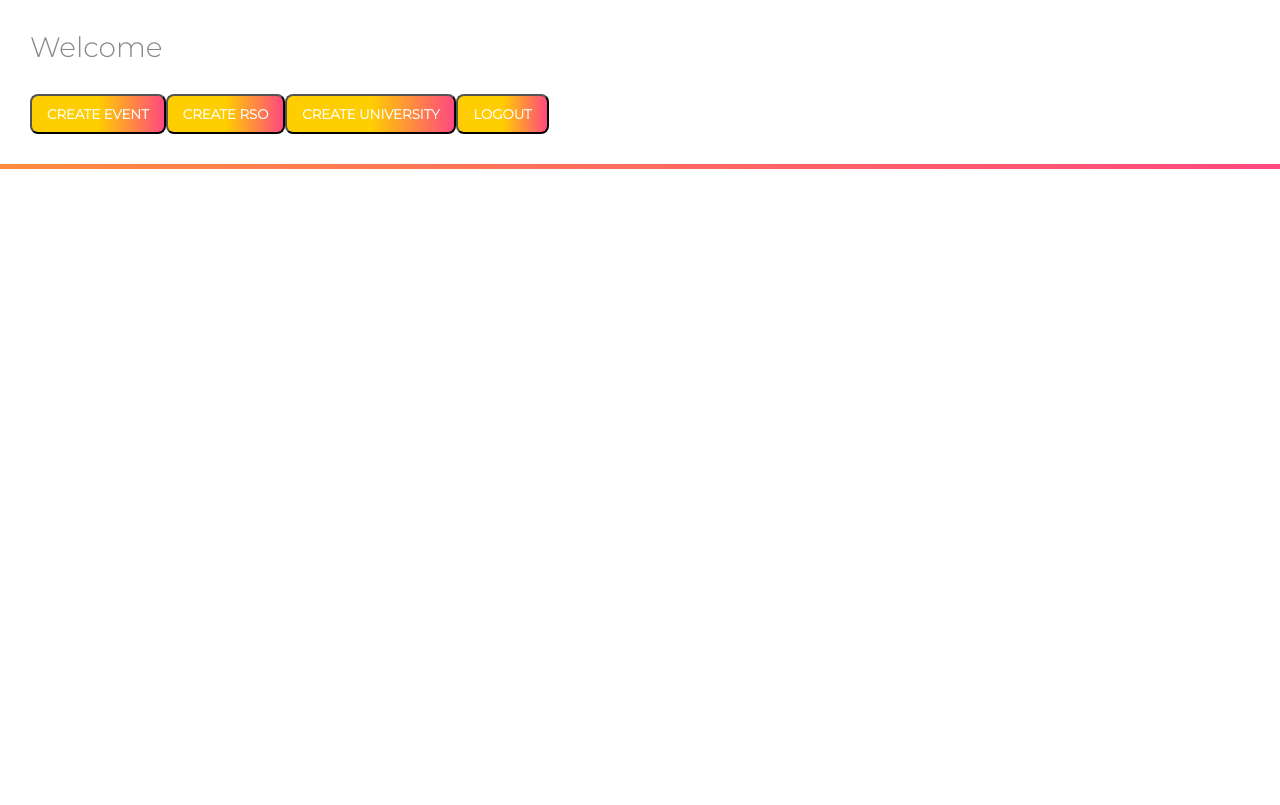
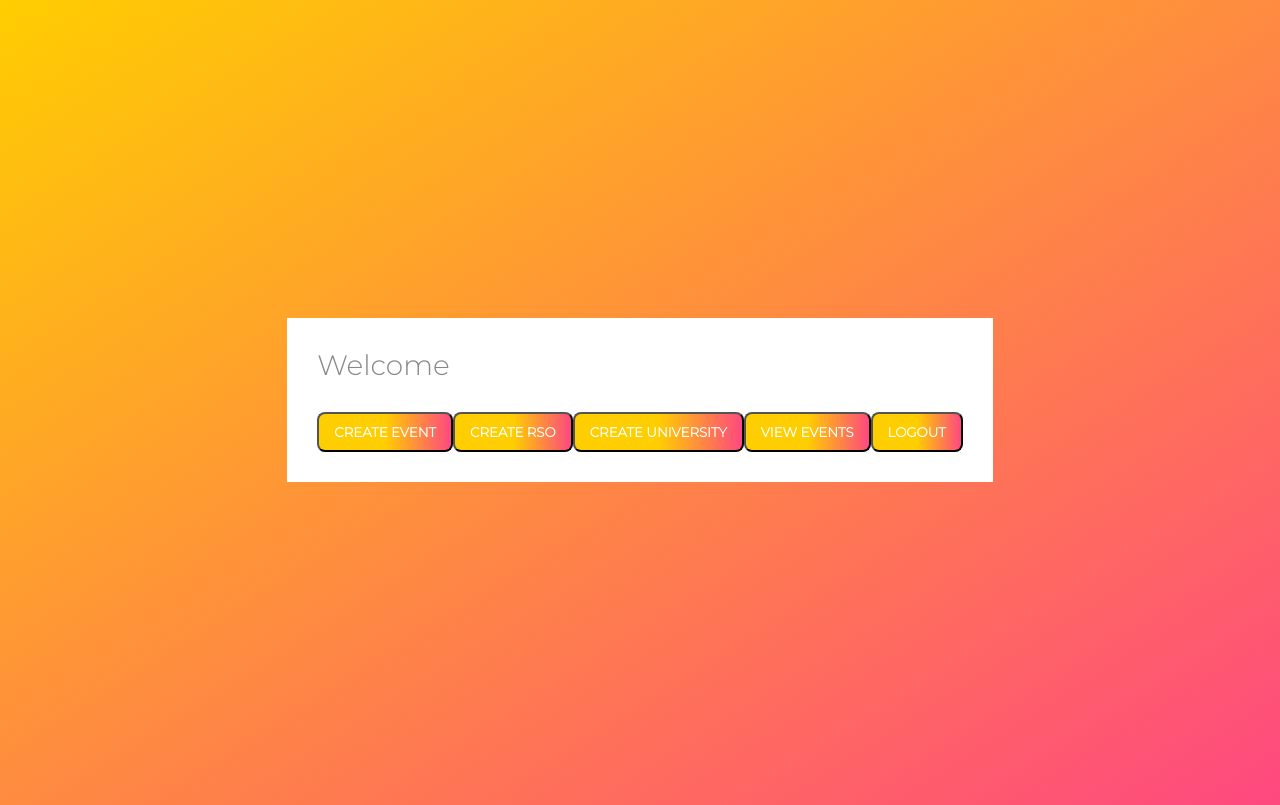
Before and after one commit to SirCamyCamCam/COP4710-Project, a React (Create React App) app in the folder client/: page /mainPage in a window 1280 px wide. Built offline with nearby package versions, Linux system fonts and the light colour scheme.

Commit message:
Added a ViewEvents page only accessible to Students

```diff
--- a/client/src/components/MainPage.js
+++ b/client/src/components/MainPage.js
@@ -43,6 +43,15 @@
         }
     }
 
+    const viewEvents = () => {
+        if (sessionStorage.getItem("accountType") == "Student") {
+            history.push("./viewEvents")
+        }else {
+            window.alert("You cannot view events with your account type. You need to be a Student!")
+            history.push("./viewEvents")
+        }
+    }
+
     return (
         <form className="MainPage">
             <div className="form-inner">
@@ -57,6 +66,9 @@
                     <button value="CREATE UNIVERSITY" onClick={createUniversity}>
                         CREATE UNIVERSITY
                     </button>
+                    <button value="VIEW EVENTS" onClick={viewEvents}>
+                        VIEW EVENTS
+                    </button>
                     <button value="LOGOUT" onClick={Logout}>
                         LOGOUT
                     </button>
--- /dev/null
+++ b/client/src/components/ViewEvents.js
@@ -0,0 +1,7 @@
+import React from "react";
+
+function viewEvents() {
+
+}
+
+export default viewEvents
--- a/client/src/index.css
+++ b/client/src/index.css
@@ -80,6 +80,14 @@
   bottom: -5px;
   z-index: 1;
   background-image: linear-gradient(to bottom right, #ffce00, #fe4880);
+}
+
+.MainPage {
+  height: 100vh;
+  display: flex;
+  align-items: center;
+  justify-content: center;
+  background-color: #53565a;
 }
 
 form .form-inner {
--- a/client/src/index.js
+++ b/client/src/index.js
@@ -9,6 +9,7 @@
 import CreateEvent from './components/CreateEvent';
 import CreateRSO from './components/CreateRSO';
 import CreateUniversity from './components/CreateUniversity'
+import ViewEvents from './components/ViewEvents'
 
 ReactDOM.render(
     <BrowserRouter>
@@ -19,6 +20,7 @@
             <Route exact path={'/createEvent'} component={CreateEvent} />
             <Route exact path={'/createRSO'} component={CreateRSO} />
             <Route exact path={'/createUniversity'} component={CreateUniversity} />
+            <Route exact path={'/viewEvents'} component={ViewEvents} />
         </Switch>
     </BrowserRouter>,
 document.getElementById('root')
```
